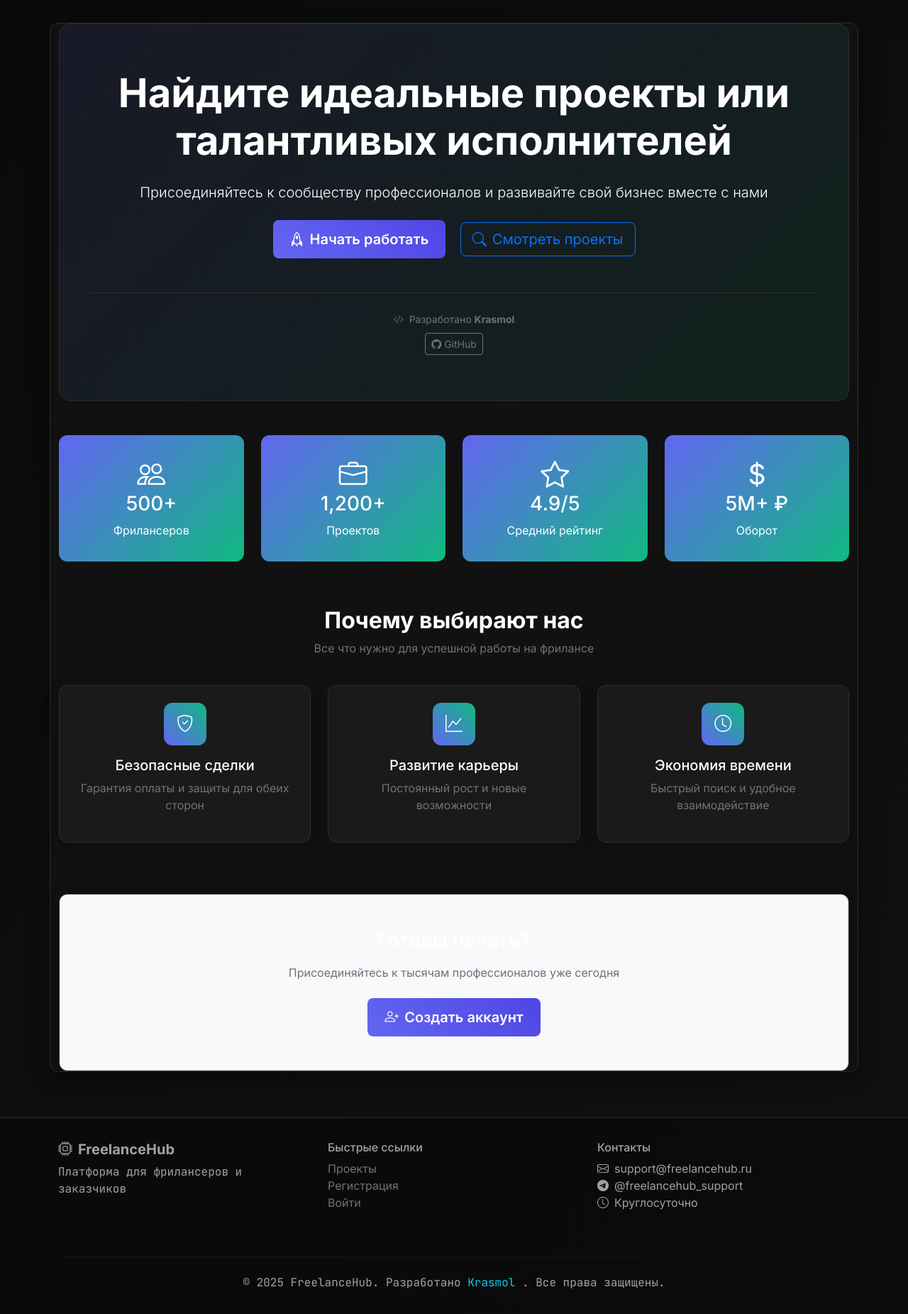
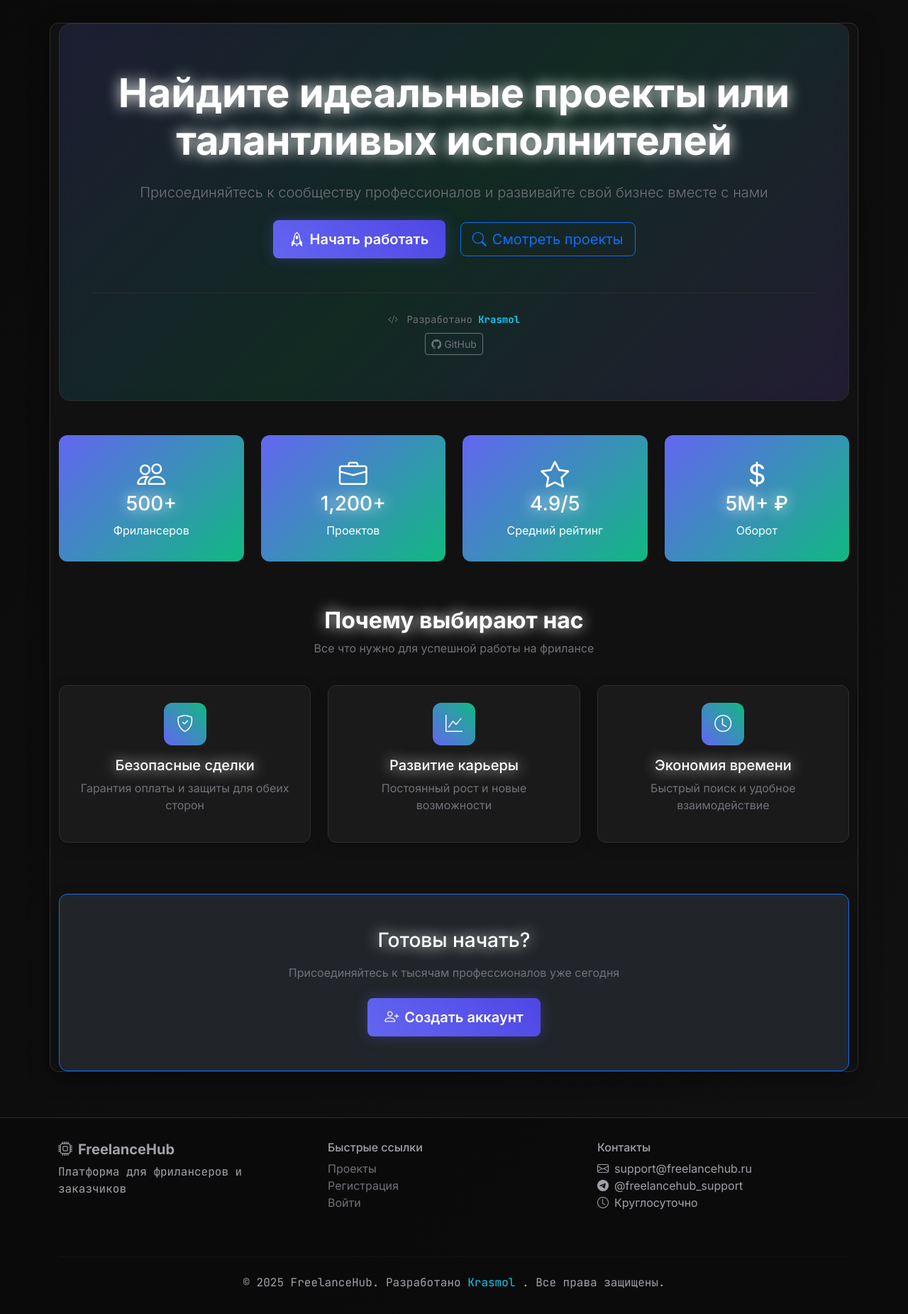
Before and after one commit to Krasmol/platform_for_freelancers, a Flask app: page / in a window 1280 px wide. Shown: the part 63-1914 px from the top of the page at 71% size. Run offline with Flask 3, Linux system fonts and the light colour scheme; data that the repository does not hold is empty.

Commit message:
Update index.html

```diff
--- a/templates/index.html
+++ b/templates/index.html
@@ -2,16 +2,14 @@
 
 {% block content %}
 <!-- Герой секция -->
-<!-- В файле templates/index.html -->
-<!-- Герой секция -->
 <section class="hero-section">
     <div class="container">
-        <h1 class="display-4 fw-bold mb-4">Найдите идеальные проекты или талантливых исполнителей</h1>
-        <p class="lead mb-4">Присоединяйтесь к сообществу профессионалов и развивайте свой бизнес вместе с нами</p>
+        <h1 class="display-4 fw-bold mb-4 text-glow">Найдите идеальные проекты или талантливых исполнителей</h1>
+        <p class="lead mb-4 text-muted">Присоединяйтесь к сообществу профессионалов и развивайте свой бизнес вместе с нами</p>
 
         {% if not current_user.is_authenticated %}
         <div class="mt-4">
-            <a class="btn btn-primary btn-lg me-3" href="{{ url_for('register') }}">
+            <a class="btn btn-primary btn-lg me-3 glow" href="{{ url_for('register') }}">
                 <i class="bi bi-rocket me-2"></i>Начать работать
             </a>
             <a class="btn btn-outline-primary btn-lg" href="{{ url_for('projects') }}">
@@ -22,9 +20,9 @@
         <div class="mt-5 pt-4 border-top">
             <div class="row justify-content-center">
                 <div class="col-md-6 text-center">
-                    <small class="text-muted">
+                    <small class="text-muted code-font">
                         <i class="bi bi-code-slash me-1"></i>
-                        Разработано <strong>Krasmol</strong>
+                        Разработано <strong class="text-info">Krasmol</strong>
                     </small>
                     <div class="mt-2">
                         <a href="https://github.com/Krasmol" class="btn btn-sm btn-outline-secondary" target="_blank">
@@ -42,28 +40,28 @@
     <div class="col-md-3 mb-3">
         <div class="stats-card">
             <i class="bi bi-people display-6 mb-3"></i>
-            <h3>500+</h3>
+            <h3 class="text-glow">500+</h3>
             <p class="mb-0">Фрилансеров</p>
         </div>
     </div>
     <div class="col-md-3 mb-3">
         <div class="stats-card">
             <i class="bi bi-briefcase display-6 mb-3"></i>
-            <h3>1,200+</h3>
+            <h3 class="text-glow">1,200+</h3>
             <p class="mb-0">Проектов</p>
         </div>
     </div>
     <div class="col-md-3 mb-3">
         <div class="stats-card">
             <i class="bi bi-star display-6 mb-3"></i>
-            <h3>4.9/5</h3>
+            <h3 class="text-glow">4.9/5</h3>
             <p class="mb-0">Средний рейтинг</p>
         </div>
     </div>
     <div class="col-md-3 mb-3">
         <div class="stats-card">
             <i class="bi bi-currency-dollar display-6 mb-3"></i>
-            <h3>5M+ ₽</h3>
+            <h3 class="text-glow">5M+ ₽</h3>
             <p class="mb-0">Оборот</p>
         </div>
     </div>
@@ -72,7 +70,7 @@
 <!-- Особенности -->
 <div class="row mb-5">
     <div class="col-12 text-center mb-4">
-        <h2 class="fw-bold">Почему выбирают нас</h2>
+        <h2 class="fw-bold text-glow">Почему выбирают нас</h2>
         <p class="text-muted">Все что нужно для успешной работы на фрилансе</p>
     </div>
 
@@ -81,7 +79,7 @@
             <div class="feature-icon">
                 <i class="bi bi-shield-check"></i>
             </div>
-            <h5>Безопасные сделки</h5>
+            <h5 class="text-glow">Безопасные сделки</h5>
             <p class="text-muted">Гарантия оплаты и защиты для обеих сторон</p>
         </div>
     </div>
@@ -91,7 +89,7 @@
             <div class="feature-icon">
                 <i class="bi bi-graph-up"></i>
             </div>
-            <h5>Развитие карьеры</h5>
+            <h5 class="text-glow">Развитие карьеры</h5>
             <p class="text-muted">Постоянный рост и новые возможности</p>
         </div>
     </div>
@@ -101,7 +99,7 @@
             <div class="feature-icon">
                 <i class="bi bi-clock"></i>
             </div>
-            <h5>Экономия времени</h5>
+            <h5 class="text-glow">Экономия времени</h5>
             <p class="text-muted">Быстрый поиск и удобное взаимодействие</p>
         </div>
     </div>
@@ -111,7 +109,7 @@
 {% if projects %}
 <div class="row">
     <div class="col-12 mb-4">
-        <h2 class="fw-bold">Свежие проекты</h2>
+        <h2 class="fw-bold text-glow">Свежие проекты</h2>
         <p class="text-muted">Новые возможности для вашего роста</p>
     </div>
 
@@ -124,17 +122,17 @@
                     <span class="text-success fw-bold">{{ project.budget }} ₽</span>
                 </div>
 
-                <h5 class="card-title">{{ project.title }}</h5>
+                <h5 class="card-title text-glow">{{ project.title }}</h5>
                 <p class="card-text text-muted flex-grow-1">{{ project.description[:120] }}{% if project.description|length > 120 %}...{% endif %}</p>
                 {% if project.skills_required %}
                 <div class="mb-3">
                     <small class="text-muted">Требуются:</small>
                     <div class="d-flex flex-wrap gap-1 mt-1">
                         {% for skill in project.skills_required.split(',')[:3] %}
-                            <span class="badge bg-light text-dark">{{ skill.strip() }}</span>
+                            <span class="badge bg-dark text-light border">{{ skill.strip() }}</span>
                         {% endfor %}
                         {% if project.skills_required.split(',')|length > 3 %}
-                            <span class="badge bg-light text-dark">+{{ project.skills_required.split(',')|length - 3 }}</span>
+                            <span class="badge bg-dark text-light border">+{{ project.skills_required.split(',')|length - 3 }}</span>
                         {% endif %}
                     </div>
                 </div>
@@ -154,11 +152,6 @@
     {% endfor %}
 </div>
 
-<!-- В hero-section после основного контента -->
-<div class="mt-4">
-    <small class="text-muted">Разработано с ❤️ Krasmol</small>
-</div>
-
 <div class="text-center mt-4">
     <a href="{{ url_for('projects') }}" class="btn btn-outline-primary">
         <i class="bi bi-list-ul me-2"></i>Все проекты
@@ -168,14 +161,44 @@
 
 <!-- Призыв к действию -->
 {% if not current_user.is_authenticated %}
-<div class="card bg-light mt-5">
+<div class="card bg-dark mt-5 border-primary">
     <div class="card-body text-center py-5">
-        <h3 class="mb-3">Готовы начать?</h3>
+        <h3 class="mb-3 text-glow">Готовы начать?</h3>
         <p class="text-muted mb-4">Присоединяйтесь к тысячам профессионалов уже сегодня</p>
-        <a href="{{ url_for('register') }}" class="btn btn-primary btn-lg">
+        <a href="{{ url_for('register') }}" class="btn btn-primary btn-lg glow">
             <i class="bi bi-person-plus me-2"></i>Создать аккаунт
         </a>
     </div>
 </div>
 {% endif %}
+
+<style>
+.hero-section {
+    background: linear-gradient(135deg,
+        rgba(99, 102, 241, 0.15) 0%,
+        rgba(16, 185, 129, 0.15) 50%,
+        rgba(139, 92, 246, 0.15) 100%);
+    backdrop-filter: blur(10px);
+}
+
+.text-glow {
+    text-shadow: 0 0 20px currentColor;
+}
+
+.stats-card {
+    transition: transform 0.3s ease;
+}
+
+.stats-card:hover {
+    transform: translateY(-5px);
+}
+
+.project-card {
+    transition: all 0.3s ease;
+}
+
+.project-card:hover {
+    border-left-color: var(--accent-secondary);
+}
+</style>
 {% endblock %}
```
